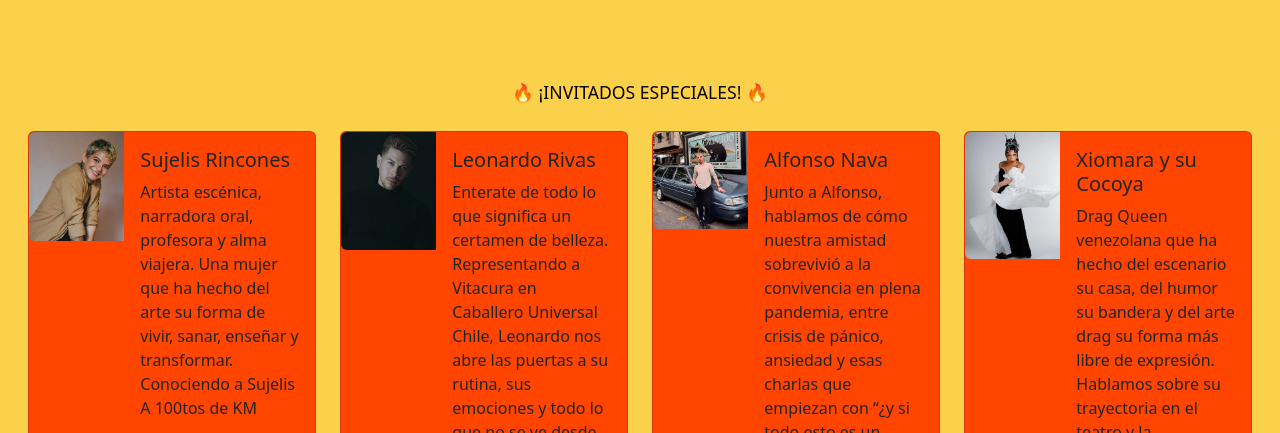
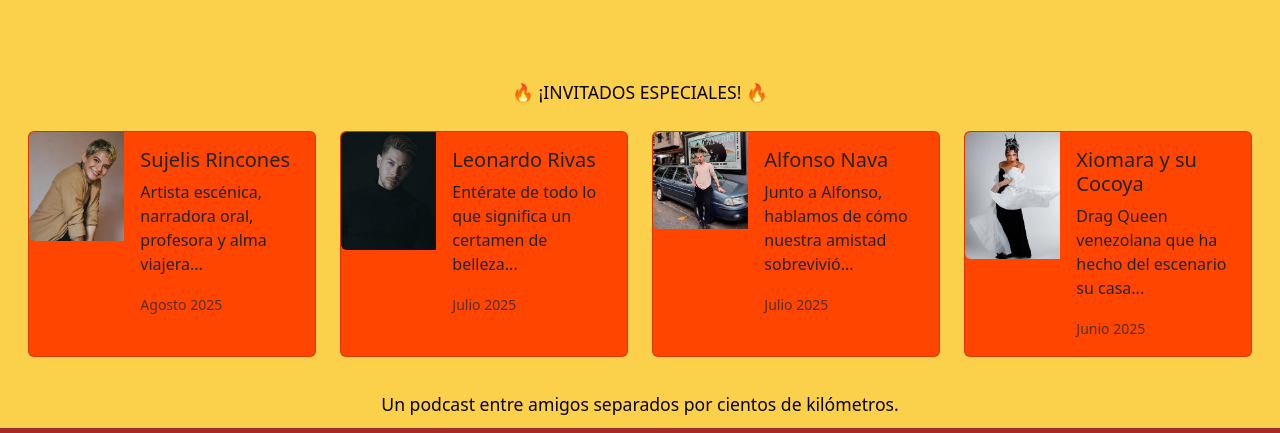
Before and after one commit to AndresBlancoA/mi-sitio-web, a website: page index.html in a window 1280 px wide. Shown: the part 807-1240 px from the top of the page. Drawn offline with nearby package versions, Linux system fonts and the light colour scheme.

Commit message:
actualizacion

```diff
--- a/index.html
+++ b/index.html
@@ -6,6 +6,9 @@
 
     <!--LIBRERIA BTS-->
     <link href="https://cdn.jsdelivr.net/npm/bootstrap@5.3.7/dist/css/bootstrap.min.css" rel="stylesheet" integrity="sha384-LN+7fdVzj6u52u30Kp6M/trliBMCMKTyK833zpbD+pXdCLuTusPj697FH4R/5mcr" crossorigin="anonymous">
+    <!--LIBRERIA AOS-->
+    <link href="https://unpkg.com/aos@2.3.1/dist/aos.css" rel="stylesheet">
+    <!--LINK STYLE-->
     <link rel="stylesheet" href="css/style.css">
     <link rel="icon" href="../icons/Component 9.png">
     <title>Inicio</title>
@@ -71,7 +74,7 @@
     </div>
   </section>
 <div class="row">
-  <div class="col-sm-6 mb-3 mb-sm-0">
+  <div class="col-sm-6 mb-3 mb-sm-0" data-aos="fade-up">
     <div class="card">
       <div class="card-body">
         <h5 class="card-title">Síguenos en Instagram</h5>
@@ -80,7 +83,8 @@
       </div>
     </div>
   </div>
-  <div class="col-sm-6">
+
+  <div class="col-sm-6" data-aos="fade-up" data-aos-delay="200">
     <div class="card">
       <div class="card-body">
         <h5 class="card-title">Síguenos en Tik Tok</h5>
@@ -90,12 +94,13 @@
     </div>
   </div>
 </div>
+
      <p class="p2">
        🔥 ¡INVITADOS ESPECIALES! 🔥
 
        </p>
  <div class="card-container">
-<div class="card mb-3" style="max-width: 540px; background-color: orangered;">
+  <div class="card mb-3" style="max-width: 540px; background-color: orangered;" data-aos="fade-up">
     <div class="row g-0">
       <div class="col-md-4">
         <img src="images/sujelis_perfil.jpg" class="img-fluid rounded-start" alt="imagen_sujelis">
@@ -103,13 +108,14 @@
       <div class="col-md-8">
         <div class="card-body">
           <h5 class="card-title">Sujelis Rincones</h5>
-        <p class="card-text">Artista escénica, narradora oral, profesora y alma viajera. Una mujer que ha hecho del arte su forma de vivir, sanar, enseñar y transformar. Conociendo a Sujelis A 100tos de KM</p>
+          <p class="card-text">Artista escénica, narradora oral, profesora y alma viajera...</p>
           <p class="card-text"><small class="text-body-secondary">Agosto 2025</small></p>
         </div>
       </div>
     </div>
   </div>
-<div class="card mb-3" style="max-width: 540px; background-color: orangered;">
+
+  <div class="card mb-3" style="max-width: 540px; background-color: orangered;" data-aos="fade-up" data-aos-delay="100">
     <div class="row g-0">
       <div class="col-md-4">
         <img src="images/leonardo_perfil.jpg" class="img-fluid rounded-start" alt="imagen_leo">
@@ -117,13 +123,14 @@
       <div class="col-md-8">
         <div class="card-body">
           <h5 class="card-title">Leonardo Rivas</h5>
-        <p class="card-text">Enterate de todo lo que significa un certamen de belleza. Representando a Vitacura en Caballero Universal Chile, Leonardo nos abre las puertas a su rutina, sus emociones y todo lo que no se ve desde el escenario.</p>
+          <p class="card-text">Entérate de todo lo que significa un certamen de belleza...</p>
           <p class="card-text"><small class="text-body-secondary">Julio 2025</small></p>
         </div>
       </div>
     </div>
   </div>
-<div class="card mb-3" style="max-width: 540px; background-color: orangered;">
+
+  <div class="card mb-3" style="max-width: 540px; background-color: orangered;" data-aos="fade-up" data-aos-delay="200">
     <div class="row g-0">
       <div class="col-md-4">
         <img src="images/alfonso_perfil.jpg" class="img-fluid rounded-start" alt="imagen_alfonso">
@@ -131,27 +138,29 @@
       <div class="col-md-8">
         <div class="card-body">
           <h5 class="card-title">Alfonso Nava</h5>
-        <p class="card-text">Junto a Alfonso, hablamos de cómo nuestra amistad sobrevivió a la convivencia en plena pandemia, entre crisis de pánico, ansiedad y esas charlas que empiezan con “¿y si todo esto es un simulacro?”.</p>
+          <p class="card-text">Junto a Alfonso, hablamos de cómo nuestra amistad sobrevivió...</p>
           <p class="card-text"><small class="text-body-secondary">Julio 2025</small></p>
         </div>
       </div>
     </div>
   </div>
-<div class="card mb-3" style="max-width: 540px; background-color: orangered;">
+
+  <div class="card mb-3" style="max-width: 540px; background-color: orangered;" data-aos="fade-up" data-aos-delay="300">
     <div class="row g-0">
       <div class="col-md-4">
-      <img src="images/xiomara_perfil.jpg" class="img-fluid rounded-start" alt="...">
+        <img src="images/xiomara_perfil.jpg" class="img-fluid rounded-start" alt="imagen_xiomara">
       </div>
       <div class="col-md-8">
         <div class="card-body">
           <h5 class="card-title">Xiomara y su Cocoya</h5>
-        <p class="card-text">Drag Queen venezolana que ha hecho del escenario su casa, del humor su bandera y del arte drag su forma más libre de expresión. Hablamos sobre su trayectoria en el teatro y la improvisación.</p>
+          <p class="card-text">Drag Queen venezolana que ha hecho del escenario su casa...</p>
           <p class="card-text"><small class="text-body-secondary">Junio 2025</small></p>
         </div>
       </div>
     </div>
   </div>
 </div>
+
      <p class="p2">
         Un podcast entre amigos separados por cientos de kilómetros.
 
@@ -179,8 +188,14 @@
     </div>
   </footer>
 
+  <!--SCRIPT BTS-->
+   <script src="https://cdn.jsdelivr.net/npm/bootstrap@5.3.7/dist/js/bootstrap.bundle.min.js" integrity="sha384-ndDqU0Gzau9qJ1lfW4pNLlhNTkCfHzAVBReH9diLvGRem5+R9g2FzA8ZGN954O5Q" crossorigin="anonymous"></script>
+  <!--SCRIP AOS-->
+  <script src="https://unpkg.com/aos@2.3.1/dist/aos.js"></script>
 
-   <script src="https://cdn.jsdelivr.net/npm/bootstrap@5.3.7/dist/js/bootstrap.bundle.min.js" integrity="sha384-ndDqU0Gzau9qJ1lfW4pNLlhNTkCfHzAVBReH9diLvGRem5+R9g2FzA8ZGN954O5Q" crossorigin="anonymous"></script>
+  <script>
+  AOS.init();
+  </script>
 
 </body>
 </html>
```
Lines whose indentation alone changed are shown as unchanged.
